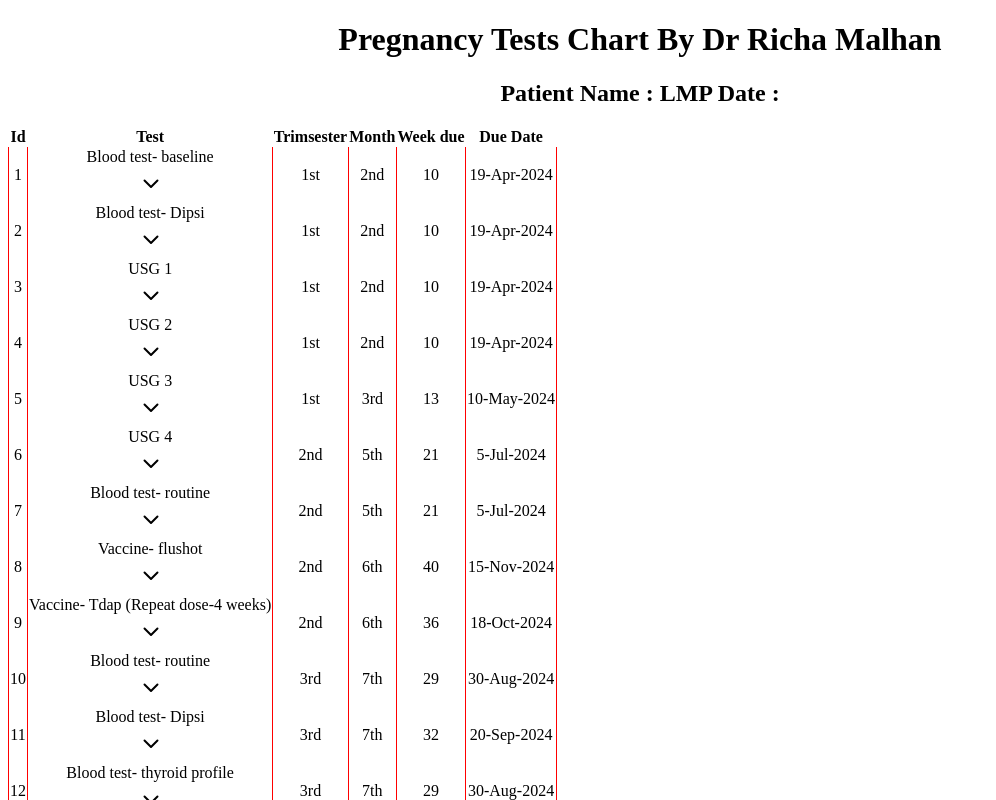
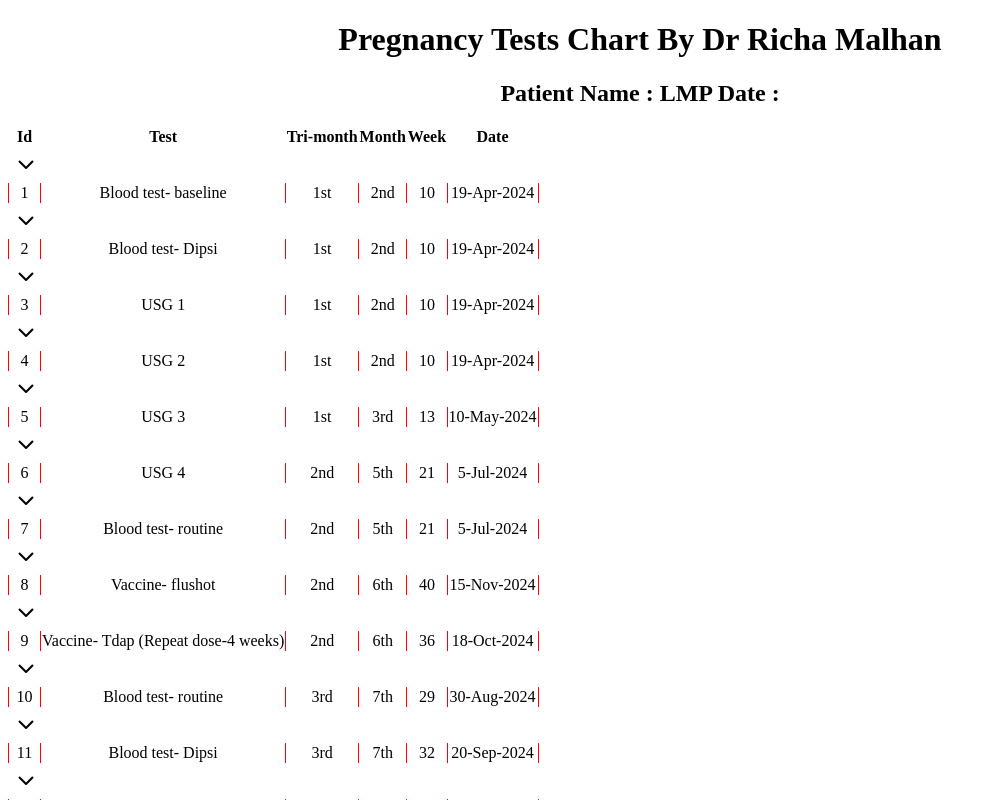
Before and after one commit to puneetkaura/pwabasic, a React (Create React App) app: page / in a window 1280 px wide. Shown: the top 800 px of the page, without its empty margins (0-996 px from the left). Built offline with nearby package versions, Linux system fonts and the light colour scheme; the HTML template or start-up script is replaced by a standard one.

Commit message:
changes this

```diff
--- a/src/App.js
+++ b/src/App.js
@@ -10,45 +10,53 @@ function App() {
   const lmpDate = searchParams.get("lmpDate")
   return (
     <div className="App">
-      <div class="h-full w-full bg-blue-500 w-1/2 p-2 mx-auto text-center border">
-        <><h1 class="text-1xl text-center text-white ">Pregnancy Tests Chart By Dr Richa Malhan</h1>
-          <div className='	flex-direction: column-reverse;'><h2 class="text-sm">
-            <span className='text-white text-sm'> Patient Name : {name}   LMP Date : {lmpDate} </span> </h2> </div>
+      <div class="sticky top-0 left-0 w-full bg-blue-700">
+        <><h1 class="text-1xl text-left text-white">Pregnancy Tests Chart By Dr Richa Malhan</h1>
+          <div className=' text-left	flex-direction: column-reverse;'><h2 class="text-sm">
+            <span className='text-white text-sm '> Patient Name : {name}   LMP Date : {lmpDate} </span> </h2> </div>
         </>
       </div>
-      <table>
-        <thead class="h-full w-full bg-teal-400 w-1/2 p-4 mx-auto text-center text-pink-700 border">
-          <tr class="bg-white">
-            <th>Id</th>
-            <th>Test</th>
-            <th>Trimsester</th>
-            <th>Month</th>
-            <th>Week due</th>
-            <th>Due Date</th>
+
+      <div class="relative overflow-x-auto shadow-md sm:rounded-lg">
+
+      <table  class="w-full text-sm text-left rtl:text-right text-gray-500 dark:text-gray-400">
+        <thead class="text-xs text-gray-700 uppercase dark:text-gray-400">
+          <tr>
+            <th scope="col" class="px-6 py-4 bg-indigo-50 dark:bg-indigo-800">Id</th>
+            <th scope="col" class="px-6 py-4 bg-indigo-50 dark:bg-indigo-800">Test</th>
+            <th  scope="col" class="px-6 py-4 bg-indigo-50 dark:bg-indigo-800">Tri-month</th>
+            <th scope="col" class="px-6 py-4 bg-indigo-50 dark:bg-indigo-800">Month</th>
+            <th scope="col" class="px-6 py-4 bg-indigo-50 dark:bg-indigo-800">Week</th>
+            <th scope="col" class="px-6 py-4 bg-indigo-50 dark:bg-indigo-800">Date</th>
           </tr>
         </thead>
         <tbody>
           {
             //  DATA.filter(item => item.StartDate > lmpDate).map((item)=>(
             DATA.map((item) => (
-
-              <tr className="even:bg-gray-100 odd:bg-white accordion">
-                <td className='text-pink-700 text-3xl'>
+              <>
+                <div className='accordion w-full text-left text-teal-700'>
+                  <Accordion Importance={item["Importance"]} />
+                </div>
+                <tr className="even:bg-gray-100 odd:bg-white accordion text-left">
+                  <td className='text-pink-700 text-1xl'>
                     {item["Id"]}
                   </td>
                   <td>{item["Checkup"]}
-                <Accordion Importance={item["Importance"]} />
-
                   </td>
                   <td>{item["Trimsester"]}</td>
                   <td>{item["Pregnancymonth"]}</td>
                   <td>{item["Weekdue"]}</td>
                   <td>{item["DueDate"]}</td>
+
                 </tr>
+
+              </>
+
             ))}
         </tbody>
       </table>
-
+      </div>
       </div>
   );
 }
--- a/src/accordian.jsx
+++ b/src/accordian.jsx
@@ -6,8 +6,10 @@ const Accordion = ({Importance }) => {
     return (
       <div className="accordion-item">
         <div className="accordion-title" onClick={() => setIsActive(!isActive)}>
+
           <div className='text-1xl'>{isActive ? <svg xmlns="http://www.w3.org/2000/svg" width="24" height="24" fill="none" id="up-arrow"><path fill="#000" fill-rule="evenodd" d="M5.306 15.694a1.043 1.043 0 0 0 1.476 0L12 10.47l5.218 5.224a1.043 1.043 0 0 0 1.476 0 1.046 1.046 0 0 0 0-1.478l-5.904-5.91a1.04 1.04 0 0 0-.79-.305 1.04 1.04 0 0 0-.79.305l-5.904 5.91a1.046 1.046 0 0 0 0 1.478Z" clip-rule="evenodd"></path></svg> : <svg xmlns="http://www.w3.org/2000/svg" width="32" height="32" id="down-arrow"><path d="M22.782 13.8 17 19.582 11.218 13.8a1 1 0 0 0-1.414 1.414L16.29 21.7a.992.992 0 0 0 .71.292.997.997 0 0 0 .71-.292l6.486-6.486a1 1 0 0 0-1.414-1.414z"></path></svg>}</div>
         </div>
+
         {isActive && <div className="accordion-content">{Importance}</div>}
       </div>
     );
```
Lines whose indentation alone changed are shown as unchanged.
